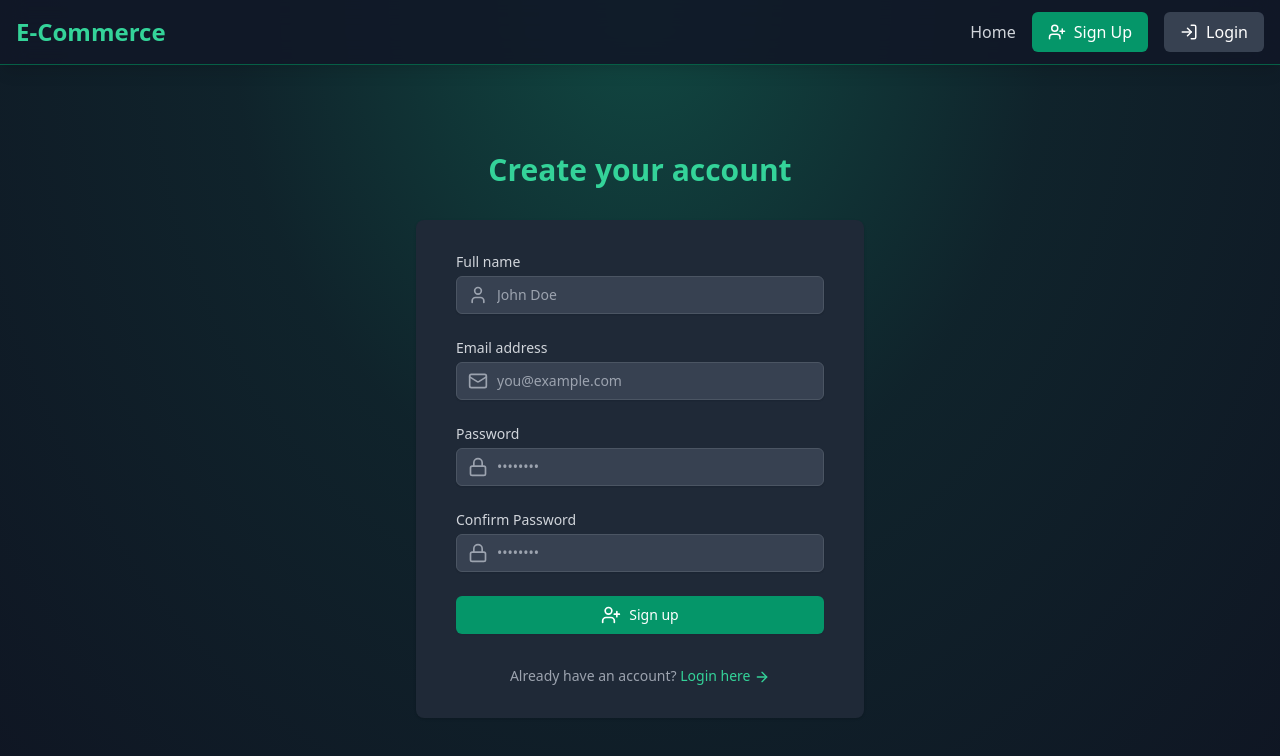
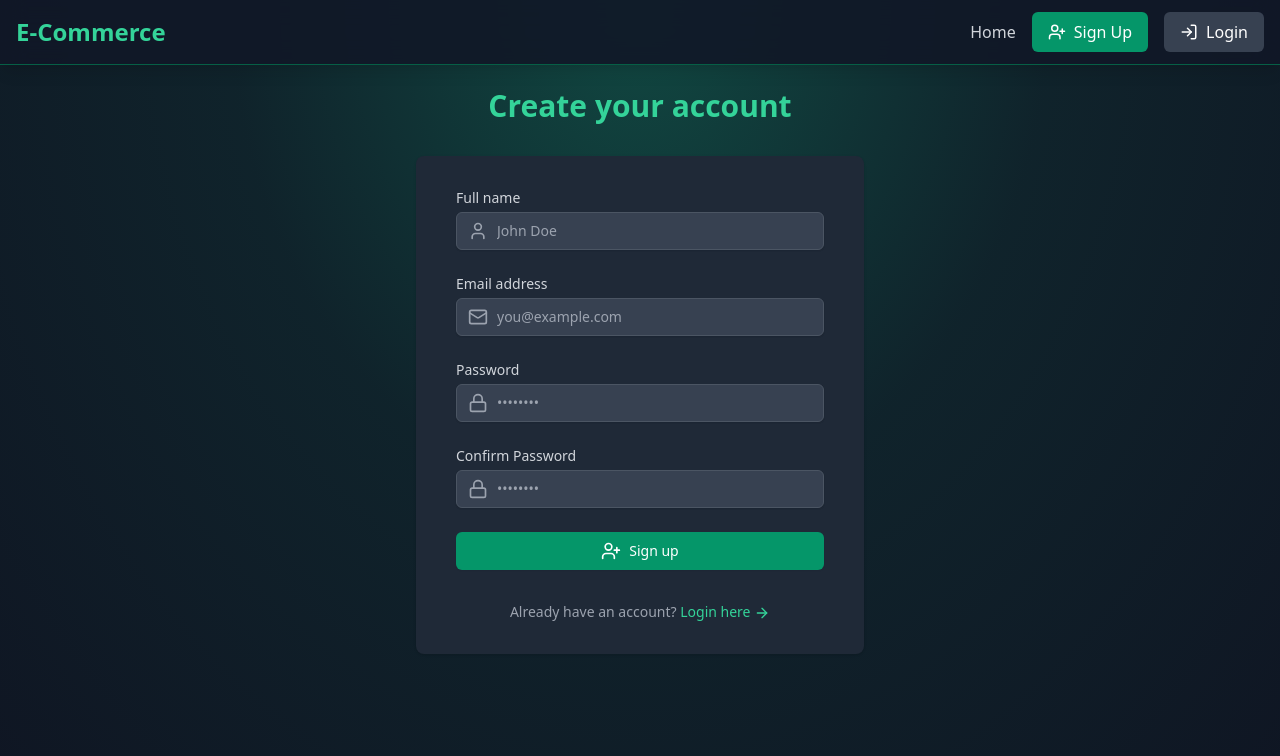
Before and after one commit to asifshaikh/ecommerce-mern, a React (Vite) app in the folder frontend/: page /signup in a window 1280 px wide. Shown: the top 756 px of the page. Built offline with nearby package versions, Linux system fonts and the light colour scheme.

Commit message:
`Refactor CSS classes and properties in App.jsx and SignUpPage.jsx`

```diff
--- a/frontend/src/App.jsx
+++ b/frontend/src/App.jsx
@@ -14,7 +14,7 @@ function App() {
         </div>
       </div>
 
-      <div className='relative z-50 pt-20'>
+      <div className='relative z-20 pt-4'>
         <NavBar />
         <Routes>
           <Route path='/' element={<HomePage />} />
--- a/frontend/src/pages/SignUpPage.jsx
+++ b/frontend/src/pages/SignUpPage.jsx
@@ -18,7 +18,7 @@ const SignUpPage = () => {
   };
 
   return (
-    <div className='flex flex-col justify-center py-12 sm:px-6 lg:px-8'>
+    <div className='flex flex-col justify-center py-12 sm:px-6 lg:px-8 '>
       <motion.div
         className='sm:mx-auto sm:w-full sm:max-w-md'
         initial={{ opacity: 0, y: -20 }}
```
